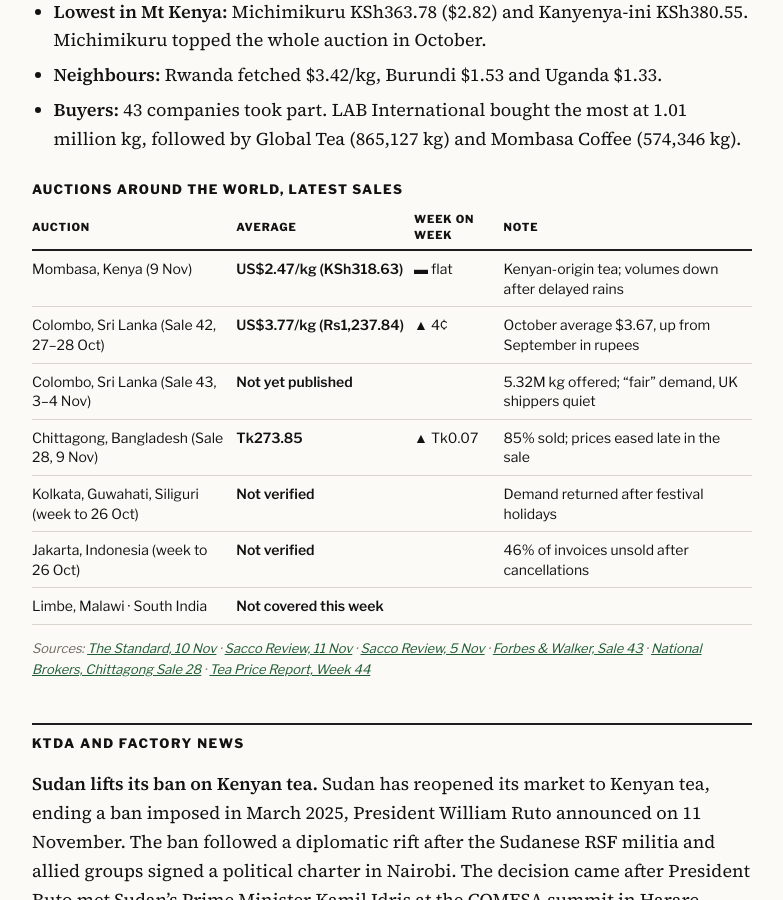
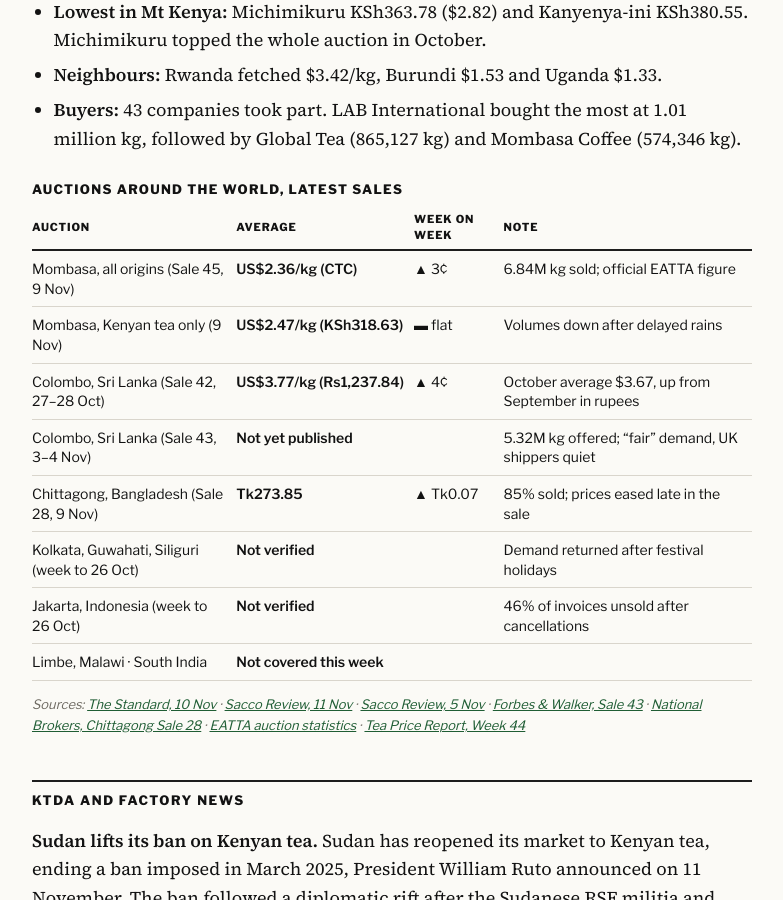
Before and after one commit to maxndungu/chai-weekly, a Jekyll site: the page built from _posts/2026-11-11-issue-002.md, in a window 1280 px wide and 900 px high, scrolled down 1459 px. Shown: the whole window, without its empty margins (248-1031 px from the left). Built offline with Jekyll 4.4.1, drawn with Linux system fonts in a browser that asks for light colours; some web fonts are replaced.

Commit message:
Collect official EATTA Mombasa figures each week (rendered with a headless browser)
Co-Authored-By: Claude Opus 5.5 <noreply@anthropic.com>
Claude-Session: https://claude.ai/code/session_01NE5qXrBHZVoaUJxcsTibXZ

```diff
--- a/_posts/2026-11-11-issue-002.md
+++ b/_posts/2026-11-11-issue-002.md
@@ -35,7 +35,8 @@ KTDA-managed factories earned **KSh968.68 million from 2.51 million kg** at Mond
 
 | Auction | Average | Week on week | Note |
 |---|---|---|---|
-| Mombasa, Kenya (9 Nov) | US$2.47/kg (KSh318.63) | ▬ flat | Kenyan-origin tea; volumes down after delayed rains |
+| Mombasa, all origins (Sale 45, 9 Nov) | US$2.36/kg (CTC) | ▲ 3¢ | 6.84M kg sold; official EATTA figure |
+| Mombasa, Kenyan tea only (9 Nov) | US$2.47/kg (KSh318.63) | ▬ flat | Volumes down after delayed rains |
 | Colombo, Sri Lanka (Sale 42, 27–28 Oct) | US$3.77/kg (Rs1,237.84) | ▲ 4¢ | October average $3.67, up from September in rupees |
 | Colombo, Sri Lanka (Sale 43, 3–4 Nov) | Not yet published | | 5.32M kg offered; "fair" demand, UK shippers quiet |
 | Chittagong, Bangladesh (Sale 28, 9 Nov) | Tk273.85 | ▲ Tk0.07 | 85% sold; prices eased late in the sale |
@@ -44,7 +45,7 @@ KTDA-managed factories earned **KSh968.68 million from 2.51 million kg** at Mond
 | Limbe, Malawi · South India | Not covered this week | | |
 {: .auction-table}
 
-*Sources: [The Standard, 10 Nov](https://www.standardmedia.co.ke/business/article/2001561982/tea-factories-under-ktda-net-sh-968-million-at-the-mombasa-tea-auction) · [Sacco Review, 11 Nov](https://saccoreview.co.ke/ktda-tea-earnings-dip-to-sh968-68m-in-mombasa-auction/) · [Sacco Review, 5 Nov](https://saccoreview.co.ke/tea-prices-rise-at-mombasa-auction-after-court-suspends-levy/) · [Forbes & Walker, Sale 43](https://www.forbestea.com/pdf/Sale%20of%203%20&%204%20%20November%202026.pdf) · [National Brokers, Chittagong Sale 28](https://ttabctg.com/wp-content/uploads/2026/11/NBL-Market-Report-Sale-no.-28.pdf) · [Tea Price Report, Week 44](https://teajourney.pub/tea-price-report/week-44-30-oct-2026/)*
+*Sources: [The Standard, 10 Nov](https://www.standardmedia.co.ke/business/article/2001561982/tea-factories-under-ktda-net-sh-968-million-at-the-mombasa-tea-auction) · [Sacco Review, 11 Nov](https://saccoreview.co.ke/ktda-tea-earnings-dip-to-sh968-68m-in-mombasa-auction/) · [Sacco Review, 5 Nov](https://saccoreview.co.ke/tea-prices-rise-at-mombasa-auction-after-court-suspends-levy/) · [Forbes & Walker, Sale 43](https://www.forbestea.com/pdf/Sale%20of%203%20&%204%20%20November%202026.pdf) · [National Brokers, Chittagong Sale 28](https://ttabctg.com/wp-content/uploads/2026/11/NBL-Market-Report-Sale-no.-28.pdf) · [EATTA auction statistics](https://eatta.co.ke/statistics) · [Tea Price Report, Week 44](https://teajourney.pub/tea-price-report/week-44-30-oct-2026/)*
 
 ## KTDA and factory news
 
--- a/tools/reports.txt
+++ b/tools/reports.txt
@@ -7,7 +7,7 @@
 All markets (Tea Price Report) | https://teajourney.pub/tea-price-report/ | /tea-price-report/(week|tpr|tea-price-report-week)[^"]*
 
 # Kenya / East Africa
-Mombasa (EATTA statistics) | https://eatta.co.ke/statistics#reports |
+# Mombasa EATTA figures are collected by tools/eatta.mjs (the page needs a browser).
 Mombasa (ATB broker report) | https://www.atbltd.com/assets/Documents/currentmarketreport.pdf |
 
 # Sri Lanka
```
Also changed, not shown: tools/DRAFT_PROMPT.md (+1 -1 lines), tools/eatta.mjs (+8 -5 lines), .github/workflows/gather-sources.yml, .github/workflows/probe-eatta.yml (deleted).
